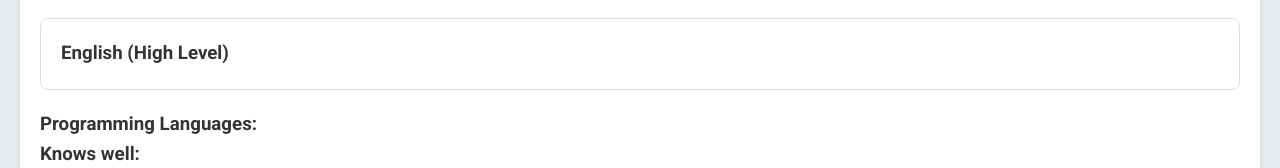
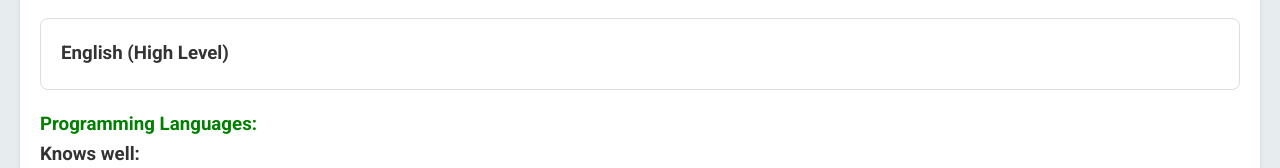
Before and after one commit to ron-marom12/ron-marom12.github.io, a plain HTML site: page index.html in a window 1280 px wide. Shown: the part 2000-2168 px from the top of the page. Drawn offline with Linux system fonts and the light colour scheme.

Commit message:
Update index.html

```diff
--- a/index.html
+++ b/index.html
@@ -74,7 +74,7 @@
 	<div class="skills-languages-class">
         <h3>English (High Level)</h3>
         </div>
-        <h3>Programming Languages:</h3>
+        <h3  style="color:green;">Programming Languages:</h3>
 	<h3>Knows well:</h3>
 	<div class="skills-languages-class">
         <h3>Python</h3>
```
